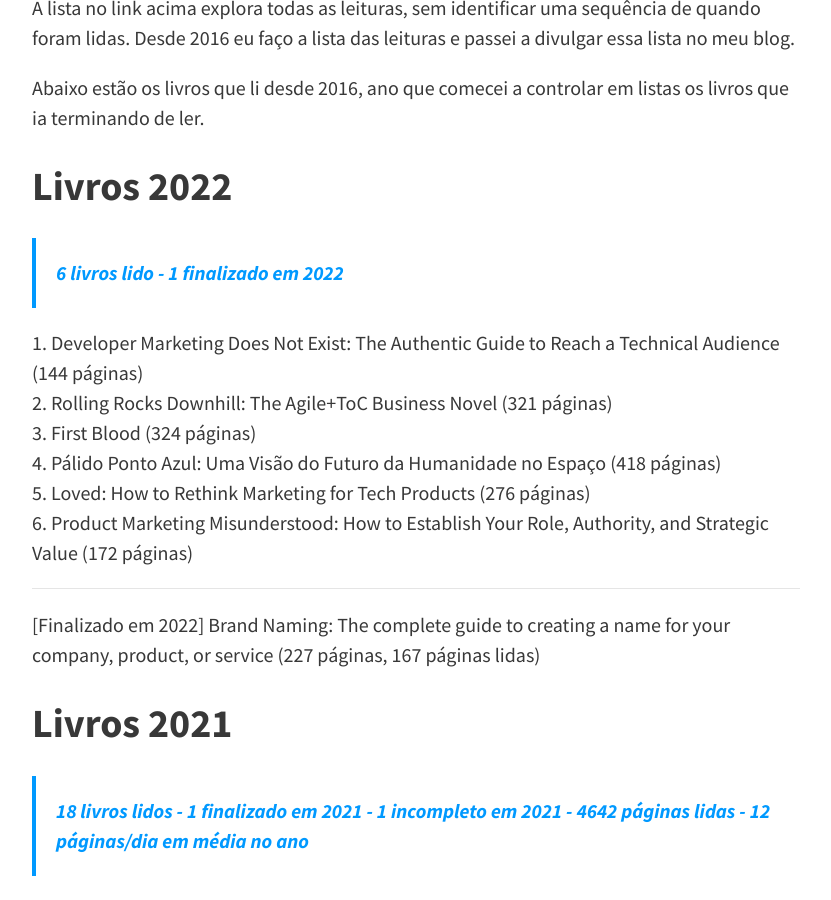
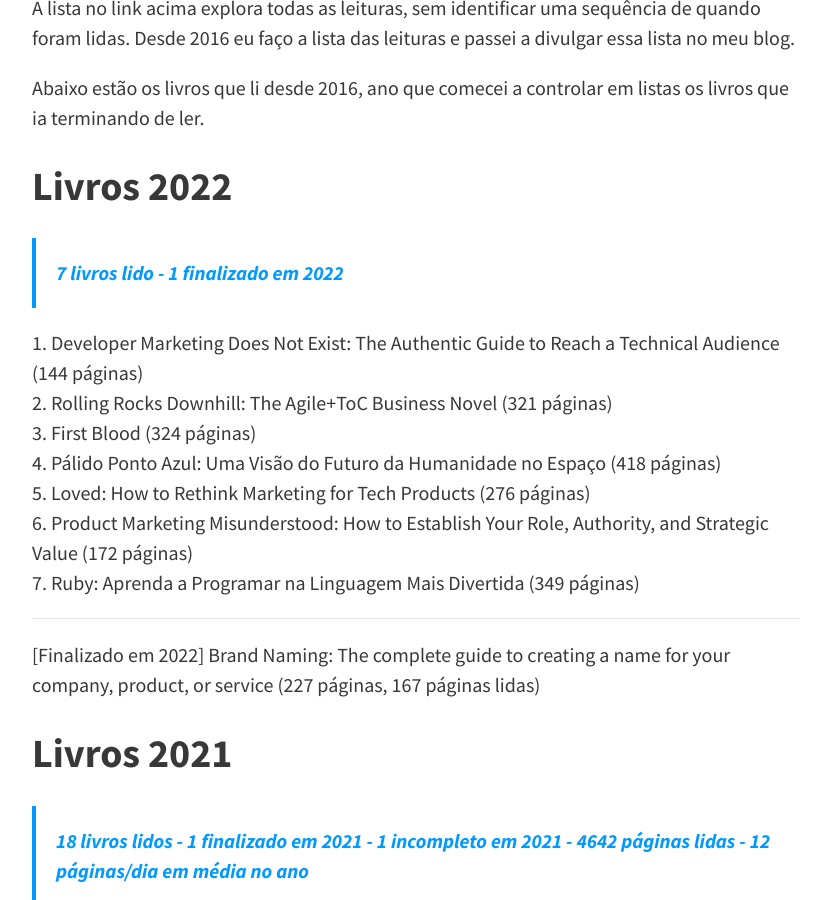
Before and after one commit to felipecbarbosa/felipecbarbosa.github.io, a Jekyll site: the page built from leituras.md, in a window 1280 px wide and 900 px high, scrolled down 852 px. Shown: the whole window, without its empty margins (224-1055 px from the left). Built offline with Jekyll 4.4.1, drawn with Linux system fonts in a browser that asks for light colours; nearby versions of some CDN libraries; comment, search, counter and statistics services are not loaded.

Commit message:
Added new book

```diff
--- a/leituras.md
+++ b/leituras.md
@@ -22,7 +22,7 @@ A lista no link acima explora todas as leituras, sem identificar uma sequência
 Abaixo estão os livros que li desde 2016, ano que comecei a controlar em listas os livros que ia terminando de ler.
 
 ## Livros 2022 {#livros-2022}
-> 6 livros lido - 1 finalizado em 2022
+> 7 livros lido - 1 finalizado em 2022
 
 1. Developer Marketing Does Not Exist: The Authentic Guide to Reach a Technical Audience (144 páginas)
 2. Rolling Rocks Downhill: The Agile+ToC Business Novel (321 páginas)
@@ -30,6 +30,7 @@ Abaixo estão os livros que li desde 2016, ano que comecei a controlar em listas
 4. Pálido Ponto Azul: Uma Visão do Futuro da Humanidade no Espaço (418 páginas)
 5. Loved: How to Rethink Marketing for Tech Products (276 páginas)
 6. Product Marketing Misunderstood: How to Establish Your Role, Authority, and Strategic Value (172 páginas)
+7. Ruby: Aprenda a Programar na Linguagem Mais Divertida (349 páginas)
 
 ---
 
```
